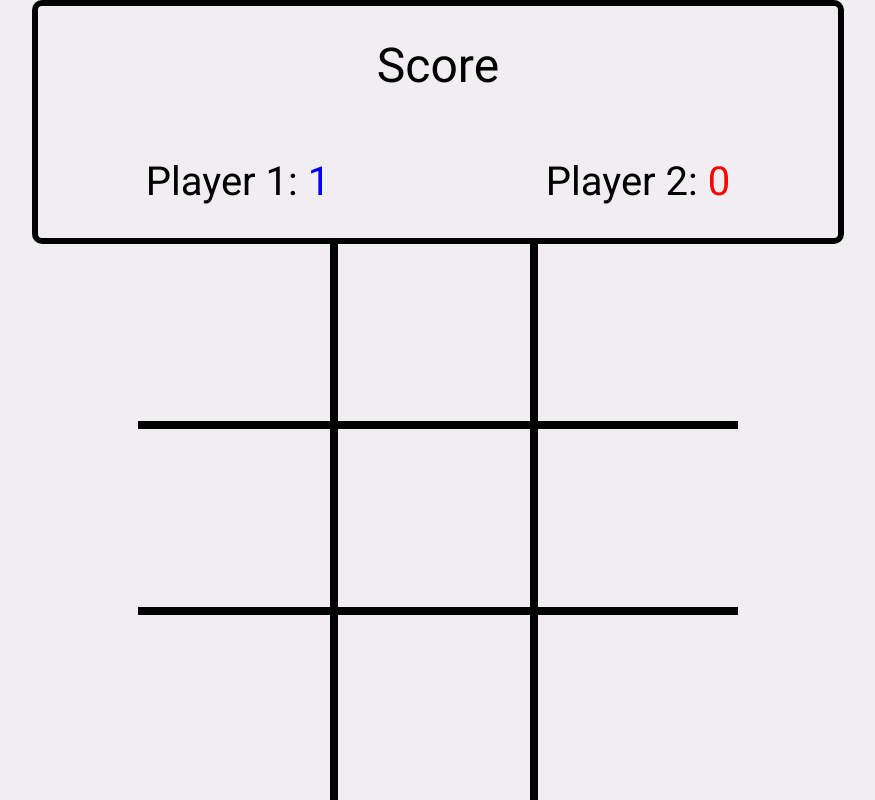
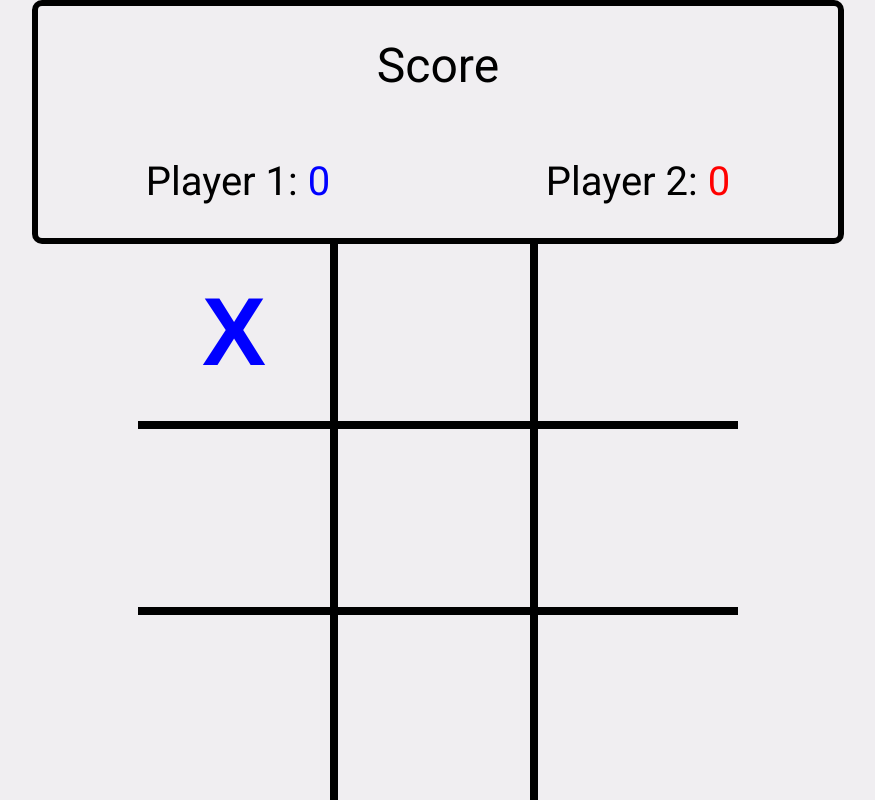
Before and after one commit to bthai2/tic-tac-toe, a website: page index.html in a window 1280 px wide. Both pictures are taken after a click on the button 440 px from the left and 336 px from the top of the page. Shown: the whole page, without its empty margins (202-1077 px from the left). Drawn offline with Linux system fonts and the light colour scheme.

Commit message:
Add game functionality for single round

```diff
--- a/script.js
+++ b/script.js
@@ -3,6 +3,60 @@
 const boardDisplay = document.querySelector('.board');
 const scoreText1 = document.querySelector('.p1ScoreText');
 const scoreText2 = document.querySelector('.p2ScoreText');
+
+let p1Turn = true;
+
+// eslint-disable-next-line require-jsdoc
+function onTileClicked() {
+  if (this.textContent != '') return;
+  if (p1Turn) {
+    this.textContent = p1._type;
+    this.style.color = 'blue';
+  } else {
+    this.textContent = p2._type;
+    this.style.color = 'red';
+  }
+  this.style.borderColor = 'black';
+  checkGameOver();
+  p1Turn = !p1Turn;
+}
+
+// eslint-disable-next-line require-jsdoc
+function toggleButtons() {
+  board.tiles.forEach((b) => b.disabled = !b.disabled);
+}
+
+// eslint-disable-next-line require-jsdoc
+function gameOver() {
+//   board.tiles.forEach((b) => b.textContent = '');
+  toggleButtons();
+  //   toggleBoard();
+  (p1Turn) ? p1.wins() : p2.wins();
+  updateScoreBoard(p1, p2);
+}
+
+// eslint-disable-next-line require-jsdoc
+function checkGameOver() {
+  const tiles = board.convertTilesToArray();
+  // rows
+  const rows =
+    (tiles[0] !== '' && tiles[0] == tiles[1] && tiles[0] == tiles[2]) ||
+    (tiles[3] !== '' && tiles[3] == tiles[4] && tiles[3] == tiles[5]) ||
+    (tiles[6] !== '' && tiles[6] == tiles[7] && tiles[6] == tiles[8]);
+  // columns
+  const cols =
+    (tiles[0] !== '' && tiles[0] == tiles[3] && tiles[0] == tiles[6]) ||
+    (tiles[1] !== '' && tiles[1] == tiles[4] && tiles[1] == tiles[7]) ||
+    (tiles[2] !== '' && tiles[2] == tiles[5] && tiles[2] == tiles[8]);
+  // diagonal
+  const diags =
+    (tiles[0] !== '' && tiles[0] == tiles[4] && tiles[0] == tiles[8]) ||
+    (tiles[2] !== '' && tiles[2] == tiles[4] && tiles[2] == tiles[6]);
+
+  if (rows || cols || diags) {
+    gameOver();
+  }
+}
 
 // eslint-disable-next-line require-jsdoc
 class Board {
@@ -14,8 +68,12 @@ class Board {
   }
 
   // eslint-disable-next-line require-jsdoc
-  get board() {
-    return this.tiles;
+  convertTilesToArray() {
+    const arr = [];
+    for (const b of this.tiles) {
+      arr.push(b.textContent);
+    }
+    return arr;
   }
 
   // eslint-disable-next-line require-jsdoc
@@ -33,6 +91,7 @@ class Board {
       for (let i = 0; i < 9; i++) {
         const b = document.createElement('button');
         b.classList.add('tile');
+        b.addEventListener('click', onTileClicked);
         this.tiles.push(b);
       }
       this.tiles[0].setAttribute('style',
@@ -105,10 +164,11 @@ const board = new Board();
 
 const p1 = new Player('X'); // can set X to user input in the future
 const p2 = new Player('O');
-p1.wins();
-updateScoreBoard(p1, p2);
-console.log(p1.score);
 
-for (const b of board.board) {
+// p1.wins();
+// updateScoreBoard(p1, p2);
+// console.log(p1.score);
+
+for (const b of board.tiles) {
   boardDisplay.appendChild(b);
 }
--- a/style.css
+++ b/style.css
@@ -77,11 +77,11 @@ body {
 	display: flex;
 }
 
-.p1ScoreText, .x {
+.p1ScoreText {
 	color: blue;
 }
 
-.p2ScoreText, .o {
+.p2ScoreText {
 	color: red;
 }
 
@@ -106,7 +106,7 @@ body {
 	grid-template: repeat(3, 1fr) / repeat(3, 1fr);
 }
 
-.tile, .x, .o {
+.tile {
 	outline: none;
 	border: none;
 	cursor: pointer;
```
